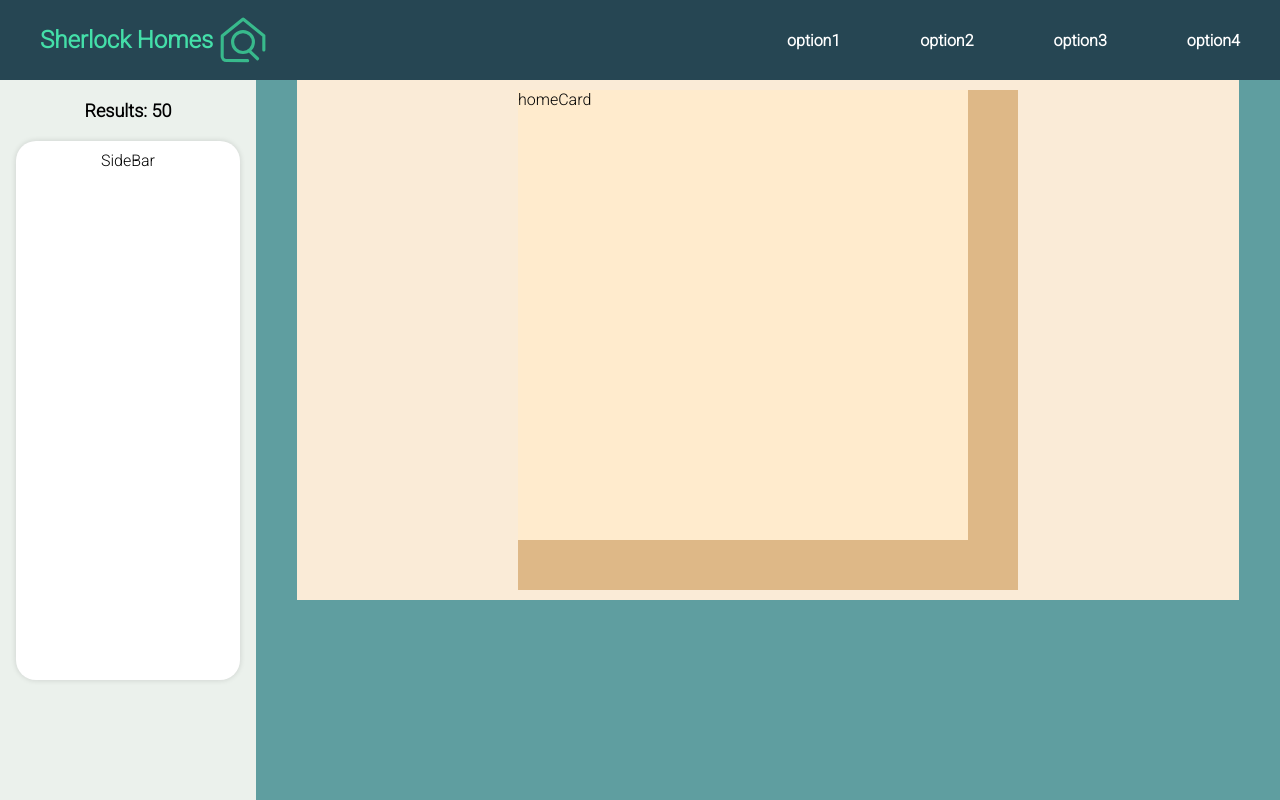
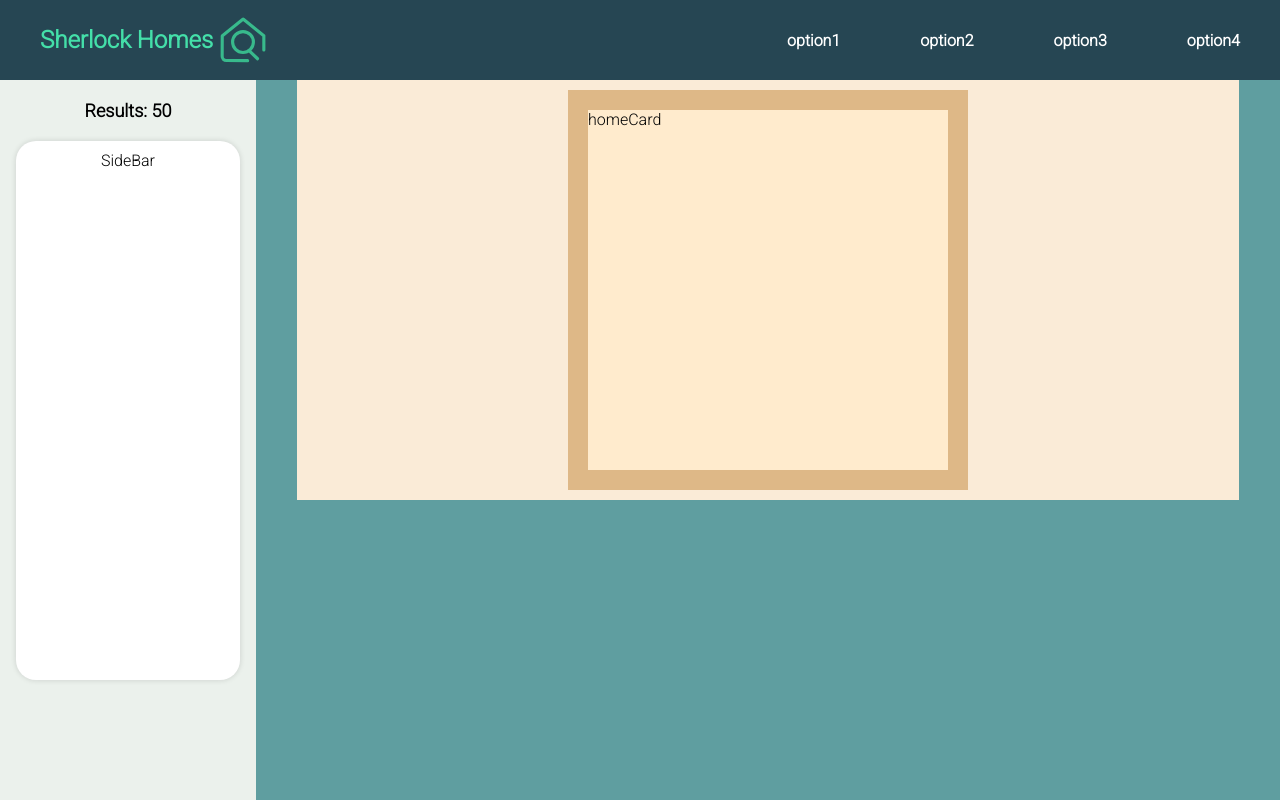
Before and after one commit to ElBugs99/Sherlock-Homes, a React (Create React App) app in the folder client/: page /search in a window 1280 px wide. Built offline with nearby package versions, Linux system fonts and the light colour scheme.

Commit message:
home card css upgrade

```diff
--- a/client/src/Components/UI/HomeCard/homeCard.css
+++ b/client/src/Components/UI/HomeCard/homeCard.css
@@ -1,6 +1,10 @@
 .home-card {
-    height: 500px;
-    width: 500px;
+    display: flex;
+    align-items: center;
+    justify-content: center;
+    flex-direction: column;
+    height: 400px;
+    width: 400px;
     background-color: burlywood;
 }
 
```
